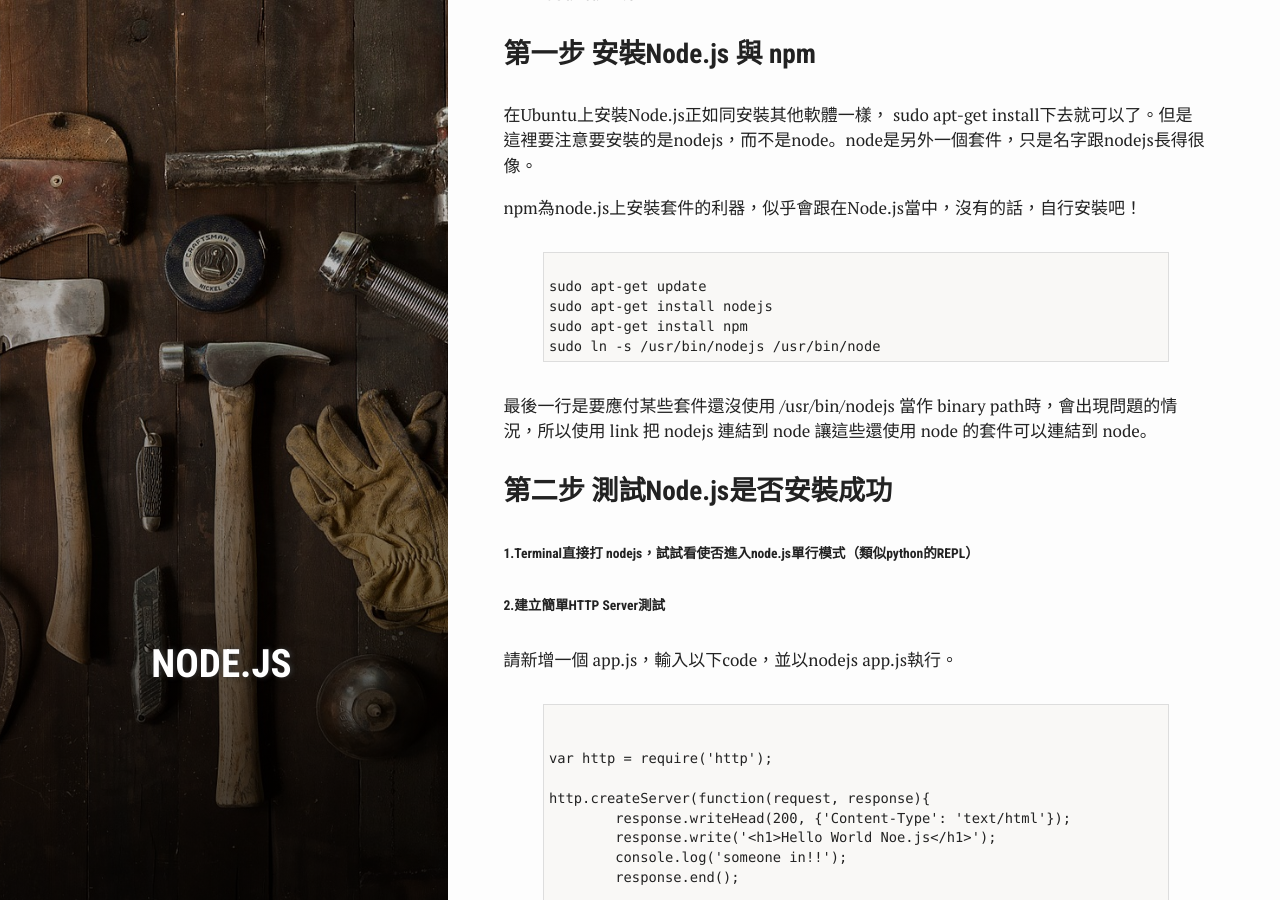
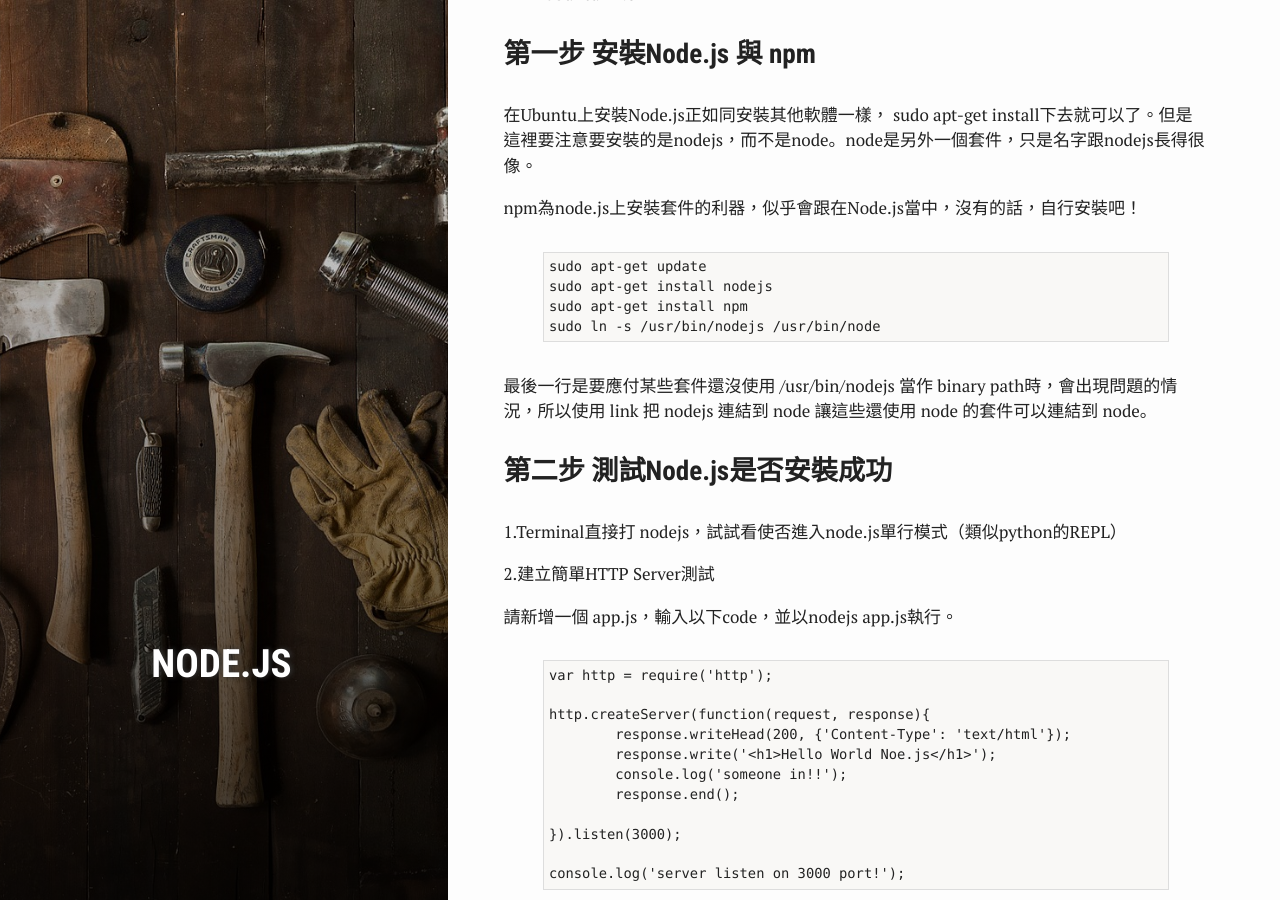
Before and after one commit to nps798/nps798.github.io, a Jekyll site: the page built from _posts/2017-01-17-Node.js、Express安裝於GCE紀錄（狀況排除的寒假）.md, in a window 1280 px wide and 900 px high, scrolled down 458 px. Built offline with Jekyll 4.4.1, drawn with Linux system fonts in a browser that asks for light colours.

```diff
--- a/_posts/2017-01-17-Node.js、Express安裝於GCE紀錄（狀況排除的寒假）.md
+++ b/_posts/2017-01-17-Node.js、Express安裝於GCE紀錄（狀況排除的寒假）.md
@@ -33,14 +33,13 @@ sudo ln -s /usr/bin/nodejs /usr/bin/node
 
 ### 第二步 測試Node.js是否安裝成功
 
-###### 1.Terminal直接打 nodejs，試試看使否進入node.js單行模式（類似python的REPL）
+1.Terminal直接打 nodejs，試試看使否進入node.js單行模式（類似python的REPL）
 
-###### 2.建立簡單HTTP Server測試
+2.建立簡單HTTP Server測試
 
 請新增一個 app.js，輸入以下code，並以nodejs app.js執行。
 
 {% highlight nodejs %}
-
 var http = require('http');
 
 http.createServer(function(request, response){
```
